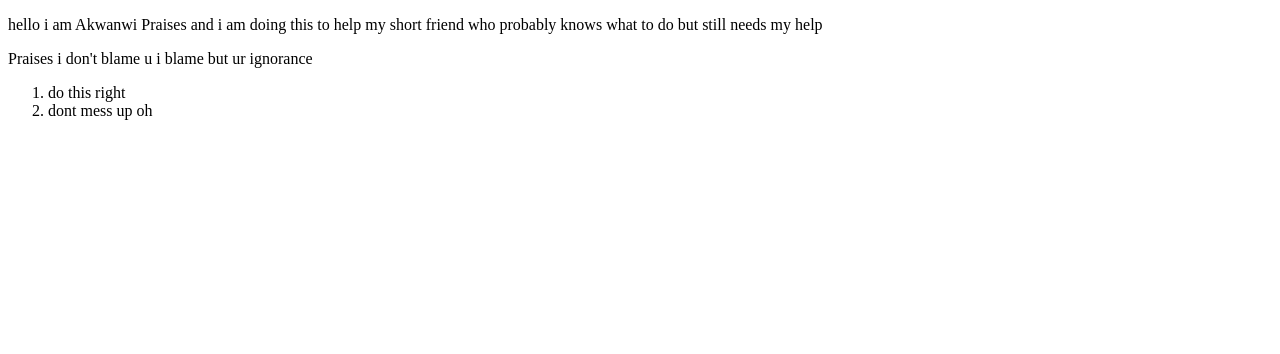
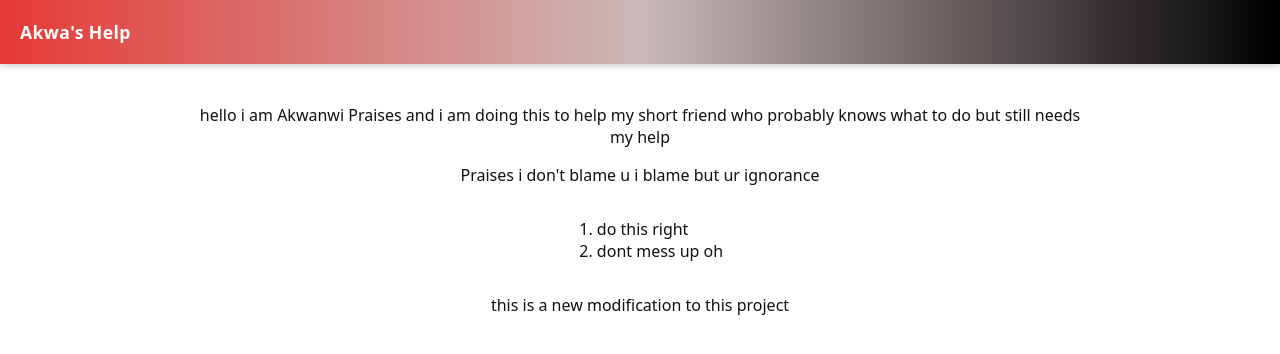
Before and after one commit to akwanwipraises11-commits/akwa-s-help-project, a plain HTML site: page index.html in a window 1280 px wide. Drawn offline with Linux system fonts and the light colour scheme.

Commit message:
i had some issues with the previous commit

```diff
--- a/index.html
+++ b/index.html
@@ -4,14 +4,68 @@
     <meta charset="UTF-8">
     <meta name="viewport" content="width=device-width, initial-scale=1.0">
     <title>help file</title>
+    <style>
+        /* Reset default body spacing and set a pleasant font */
+        body {
+            margin: 0;
+            font-family: system-ui, -apple-system, 'Segoe UI', Roboto, 'Helvetica Neue', Arial;
+            background: #fff;
+            color: #111;
+        }
+
+        /* Top bar spanning full width with red -> black gradient */
+        .topbar {
+            width: 100%;
+            background: linear-gradient(90deg, #e53935 0%, #cbb9b9 50%, #000000 100%);
+            color: #fff;
+            height: 64px;
+            display: flex;
+            align-items: center;
+            box-shadow: 0 2px 6px rgba(0,0,0,0.2);
+            position: sticky;
+            top: 0;
+            z-index: 1000;
+        }
+
+        .topbar .brand {
+            margin-left: 20px;
+            font-weight: 700;
+            letter-spacing: 0.4px;
+            font-size: 1.1rem;
+        }
+
+        /* Center page content and constrain width for readability */
+        .content {
+            max-width: 900px;
+            margin: 40px auto;
+            padding: 0 20px;
+            text-align: center;
+        }
+
+        .content p, .content ol {
+            margin: 1rem 0;
+        }
+
+        ol {
+            text-align: left;
+            display: inline-block;
+        }
+    </style>
 </head>
 <body>
+    <header class="topbar">
+        <div class="brand">Akwa's Help</div>
+    </header>
+
+    <main class="content">
         <p>hello i am Akwanwi Praises and i am doing this to help my short friend who probably knows what to do but still needs my help</p>
         <p>Praises i don't blame u i blame but ur ignorance</p>
         <ol>
             <li> do this right</li>
             <li> dont mess up oh</li>
         </ol>
+        <p> this is a new modification to this project</p>
+    </main>
 
 </body>
 </html>
```
Lines whose indentation alone changed are shown as unchanged.
